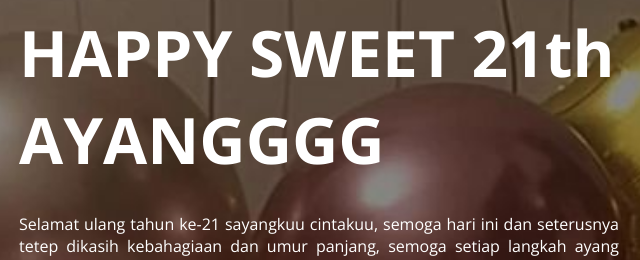
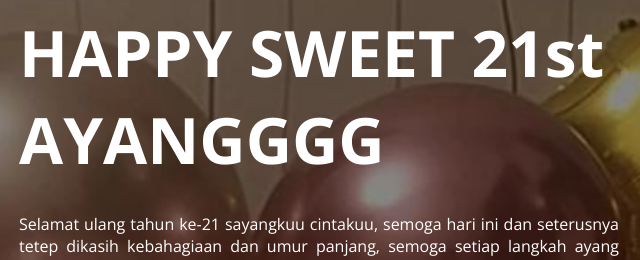
Before and after one commit to ivanadhi/halo, a plain HTML site: page mainPage.html in a window 1280 px wide. Shown: the part 249-509 px from the top of the page, 61-701 px from the left. Drawn offline with nearby package versions, Linux system fonts and the light colour scheme.

Commit message:
mainPage.html

```diff
--- a/mainPage.html
+++ b/mainPage.html
@@ -29,7 +29,7 @@
 
   <div class="home-content">
     <div class="home-container">
-      <h1>HAPPY SWEET 21th AYANGGGG</h1>
+      <h1>HAPPY SWEET 21st AYANGGGG</h1>
       <p>Selamat ulang tahun ke-21 sayangkuu cintakuu, semoga hari ini dan seterusnya tetep dikasih kebahagiaan dan umur panjang, semoga setiap
         langkah ayang selalu membawa kebaikan kedepannya, semoga setiap apapun yang ayang lakukan bisa kasih manfaat yang baik buat orang lain,
         bisa ngebanggain kedua orang tua, keluarga, temen-temen ayang, dan pastinya buat diri ayang sendiri, terus semoga di usia yang ke-21 tahun ini
```
